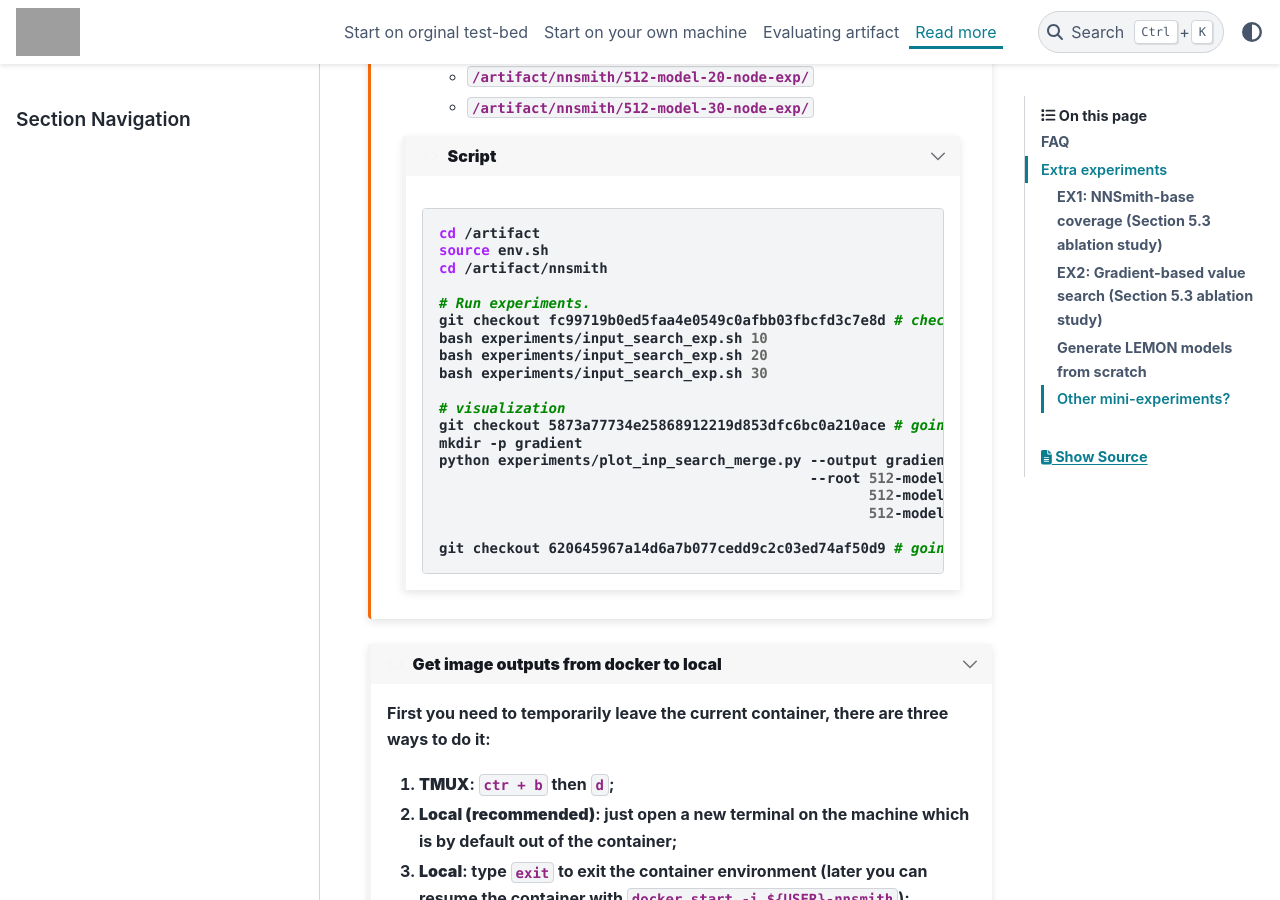
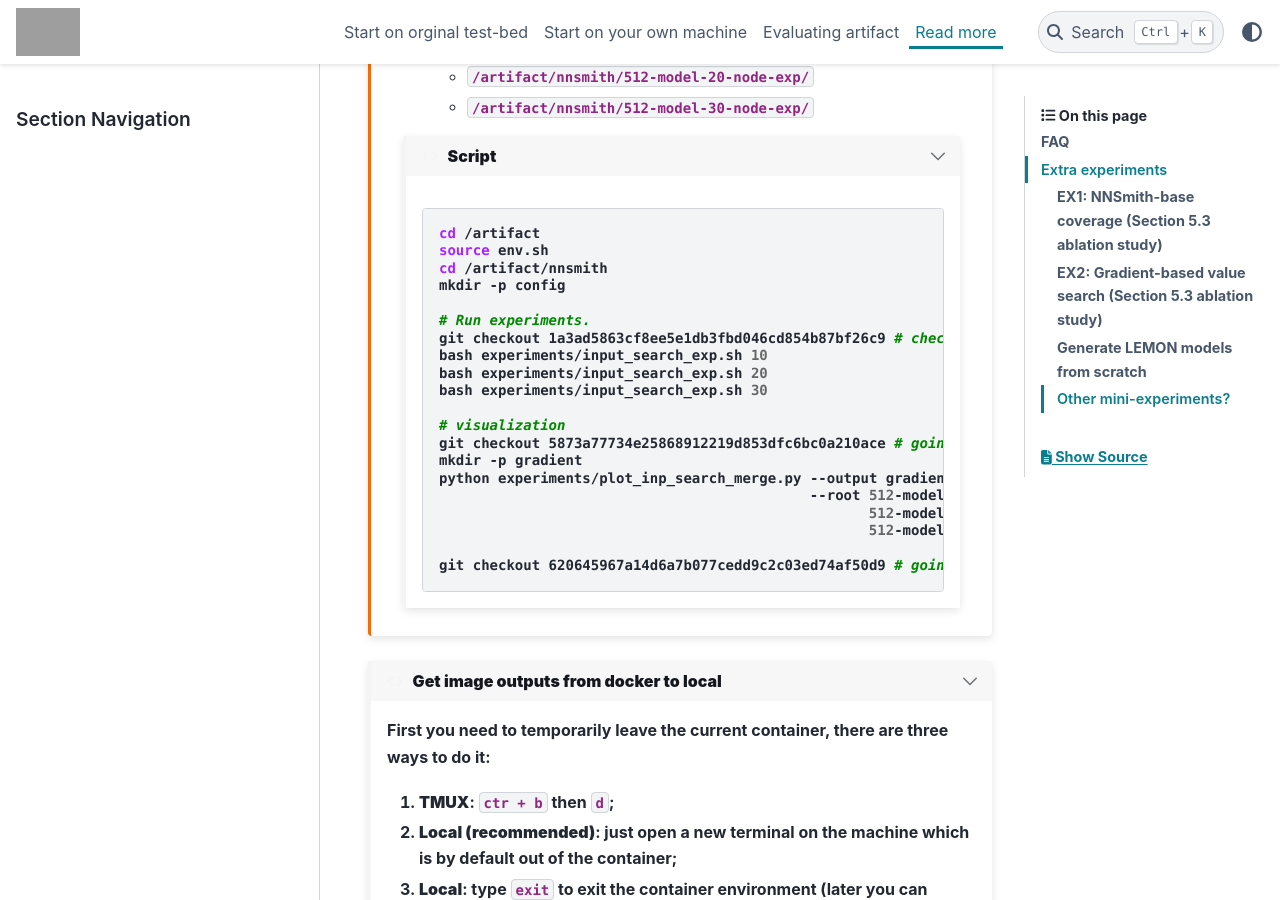
Before and after one commit to ganler/nnsmith-asplos-artifact, a Sphinx documentation site: the page built from docs/source/markdown/rdmore.md, in a window 1280 px wide and 900 px high, scrolled down 3405 px. Built offline with Sphinx 7.4.7 and the PyData theme 0.15.4, drawn with Linux system fonts in a browser that asks for light colours; grey boxes are pictures that could not be loaded.

Commit message:
fix(docs): correct the gradient commit

```diff
--- a/docs/source/markdown/rdmore.md
+++ b/docs/source/markdown/rdmore.md
@@ -156,9 +156,10 @@ See `./tvm-binning/tvm_br_cov_venn.png`
 cd /artifact
 source env.sh
 cd /artifact/nnsmith
+mkdir -p config
 
 # Run experiments.
-git checkout fc99719b0ed5faa4e0549c0afbb03fbcfd3c7e8d # checkout to the gradient commit
+git checkout 1a3ad5863cf8ee5e1db3fbd046cd854b87bf26c9 # checkout to the gradient commit
 bash experiments/input_search_exp.sh 10
 bash experiments/input_search_exp.sh 20
 bash experiments/input_search_exp.sh 30
```
